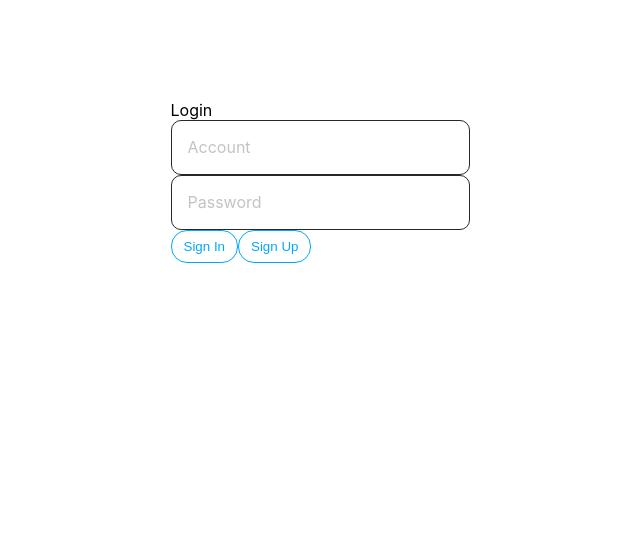
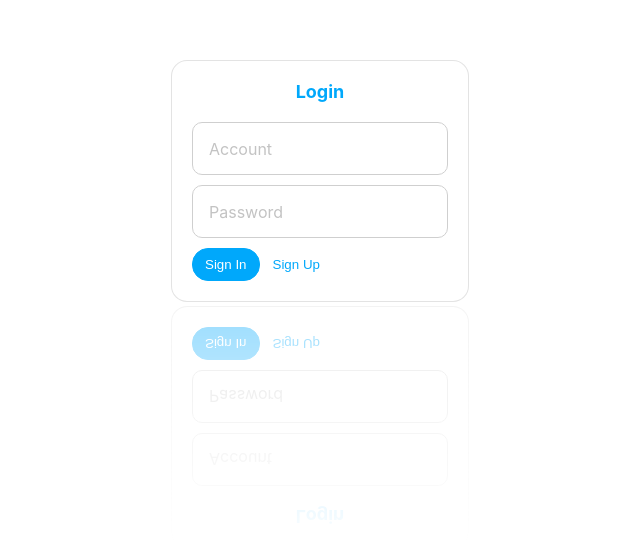
Before and after one commit to jananigel/react-login, a React (Create React App) app: page /login in a window 1280 px wide. Shown: the part 219-776 px from the top of the page, without its empty margins (320-960 px from the left). Built offline with nearby package versions, Linux system fonts and the light colour scheme.

Commit message:
style: adjust the style of login card

```diff
--- a/src/share/components/login/login-card/login-card.component.js
+++ b/src/share/components/login/login-card/login-card.component.js
@@ -2,7 +2,7 @@ import { useCallback, useState } from "react";
 import SignInForm from "../sign-in-form/sign-in-form.component";
 import SignUpForm from "../sign-up-form/sign-up-form.component";
 import { useLoginFormContext } from "../../../contexts/login-form.context";
-// import styles from './login-card.module.scss';
+import styles from './login-card.module.scss';
 
 const LoginCard = () => {
   const [isSignIn, setIsSignIn] = useState(true);
@@ -41,8 +41,8 @@ const LoginCard = () => {
 
   return (
     <>
-      <div className="login-card">
-        <div className="login-label">Login</div>
+      <div className={styles.card}>
+        <div className={styles.label}>Login</div>
         { form() }
       </div>
     </>
--- a/src/share/components/login/login-card/login-card.module.scss
+++ b/src/share/components/login/login-card/login-card.module.scss
@@ -0,0 +1,22 @@
+.card {
+  -webkit-box-reflect: below 4px linear-gradient(transparent, rgba(0, 0, 0, .4));
+  background: rgba(255, 255, 255, 19%);
+  border-radius: 16px;
+  /* box-shadow: 3px 3px 5px rgba(0, 0, 0, 0.1); */
+  backdrop-filter: blur(3.8px);
+  -webkit-backdrop-filter: blur(3.8px);
+  border: 1px solid rgba(172, 172, 172, 0.34);
+  padding: 20px 20px;
+}
+
+.label {
+  text-align: center;
+  margin: 0 0 20px;
+  font-size: 18px;
+  font-weight: bold;
+  color: var(--primary-color);
+}
+
+:global form > label {
+  margin: 0 0 10px;
+}
--- a/src/share/components/login/sign-in-form/sign-in-form.component.js
+++ b/src/share/components/login/sign-in-form/sign-in-form.component.js
@@ -82,7 +82,7 @@ const SignInForm = ({ signUpClick, account, password, onSignInAccountChanged, on
         {(errors?.password && errors.password.type === 'maxLength') && <span>{errors.password.message}</span>}
         {(errors?.password && errors.password.type === 'pattern') && <span>{errors.password.message}</span>}
         <TextButton text={'Sign In'}></TextButton>
-        <TextButton text={'Sign Up'} btnClick={() => onSignUpClick()}></TextButton>
+        <TextButton type={'secondary'} text={'Sign Up'} btnClick={() => onSignUpClick()}></TextButton>
       </form>
     </>
   )
--- a/src/share/components/login/sign-up-form/sign-up-form.component.js
+++ b/src/share/components/login/sign-up-form/sign-up-form.component.js
@@ -95,7 +95,7 @@ const SignUpForm = ({ signInClick, submitClick, account, password, confirmPasswo
           }}>
         </TextInput>
         <TextButton text={'Submit'}></TextButton>
-        <TextButton text={'Sign In'} btnClick={() => onSignInClick()}></TextButton>
+        <TextButton type={'secondary'} text={'Sign In'} btnClick={() => onSignInClick()}></TextButton>
       </form>
     </>
   )
--- a/src/share/widgets/text-button/text-button.module.scss
+++ b/src/share/widgets/text-button/text-button.module.scss
@@ -1,8 +1,14 @@
 button {
-  background-color: #fff;
+  background-color: var(--primary-btn-bg);
   border-radius: 16px;
-  border: 1px solid var(--primary-btn-color);
+  border: 1px solid var(--primary-btn-bg);
   padding: 8px 12px;
-  color: var(--primary-btn-color);
+  color: var(--primary-btn-font-color);
   cursor: pointer;
+
+  &.secondary {
+    border-color: transparent;
+    color: var(--secondary-btn-font-color);
+    background-color: var(--secondary-btn-bg);
+  }
 }
--- a/src/share/widgets/text-button/text-button.widget.js
+++ b/src/share/widgets/text-button/text-button.widget.js
@@ -1,12 +1,12 @@
 import { useCallback } from "react";
-import './text-button.module.scss';
+import styles from './text-button.module.scss';
 
-const TextButton = ({ text, btnClick }) => {
+const TextButton = ({ text, type, btnClick }) => {
   const onBtnClick = useCallback(() => {
     btnClick && btnClick();
   }, [btnClick ?? null]);
   return (
-    <button onClick={() => onBtnClick()}>{ text }</button>
+    <button className={type === 'secondary' ? styles.secondary : '' } onClick={() => onBtnClick()}>{ text }</button>
   );
 }
 
--- a/src/share/widgets/text-input/text-input.module.scss
+++ b/src/share/widgets/text-input/text-input.module.scss
@@ -33,7 +33,8 @@
   border: 0;
   outline: none;
   padding: 6px 0 0;
-  font-size: calc(0.75em + 1vmin);
+  font-size: calc(0.75em + .65vmin);
+  background-color: transparent;
 
   &:focus ~ .title {
     transform: translateY(-160%);
--- a/src/styles/theme-variables.module.scss
+++ b/src/styles/theme-variables.module.scss
@@ -1,8 +1,14 @@
 :root {
-  --primary-btn-color: #00a8fb;
+  --primary-color: #00a8fb;
+  --primary-font-color: #595959;
+
+  --primary-btn-bg: #00a8fb;
+  --secondary-btn-bg: transparent;
+  --primary-btn-font-color: #fff;
+  --secondary-btn-font-color: #00a8fb;
 
   --input-placeholder-color: #c3c3c3;
-  --input-border-color: #282828;
+  --input-border-color: #cfcfcf;
 
   --danger: rgb(255, 43, 43);
   --success: rgb(61, 196, 61);
```
